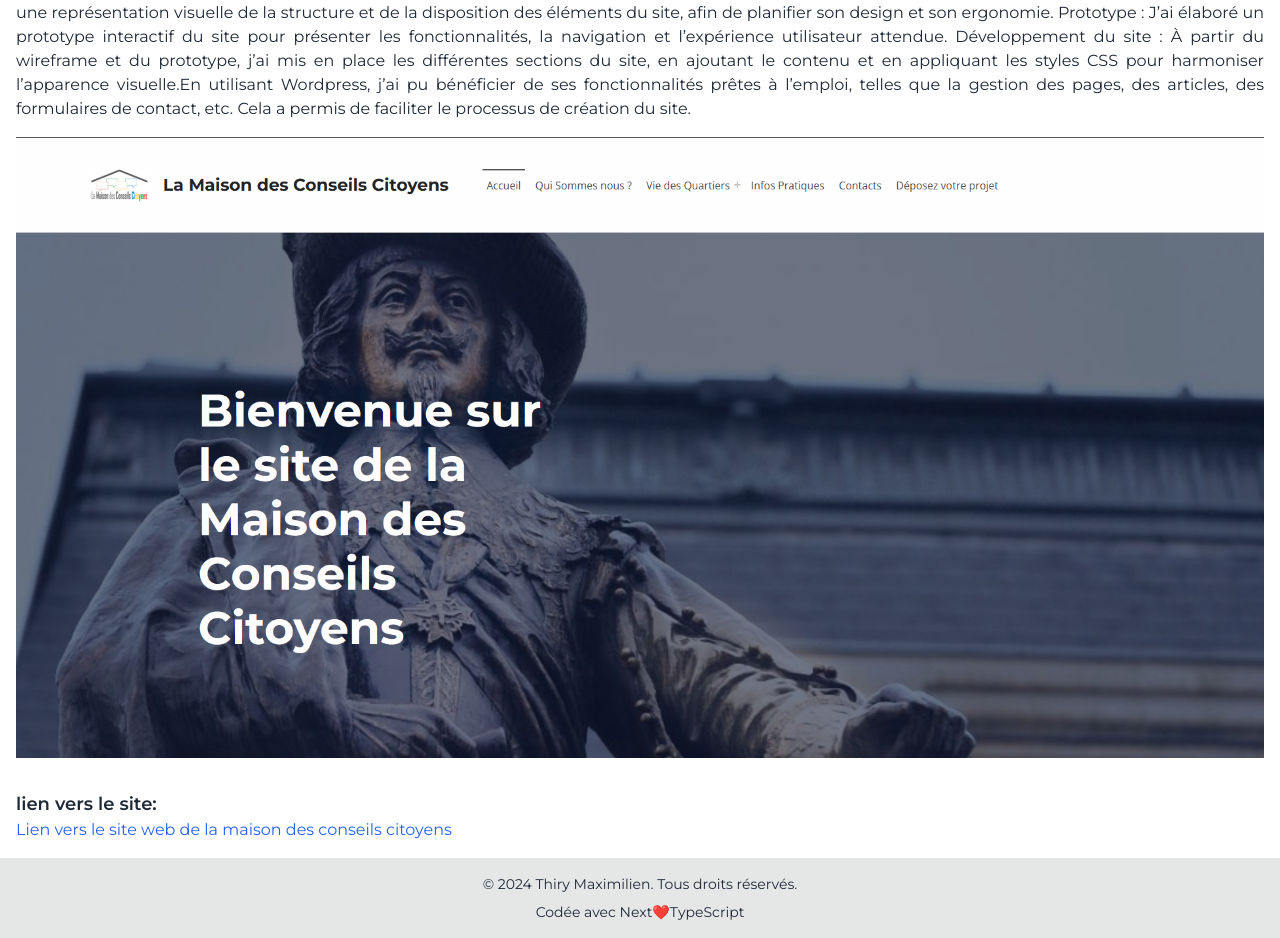
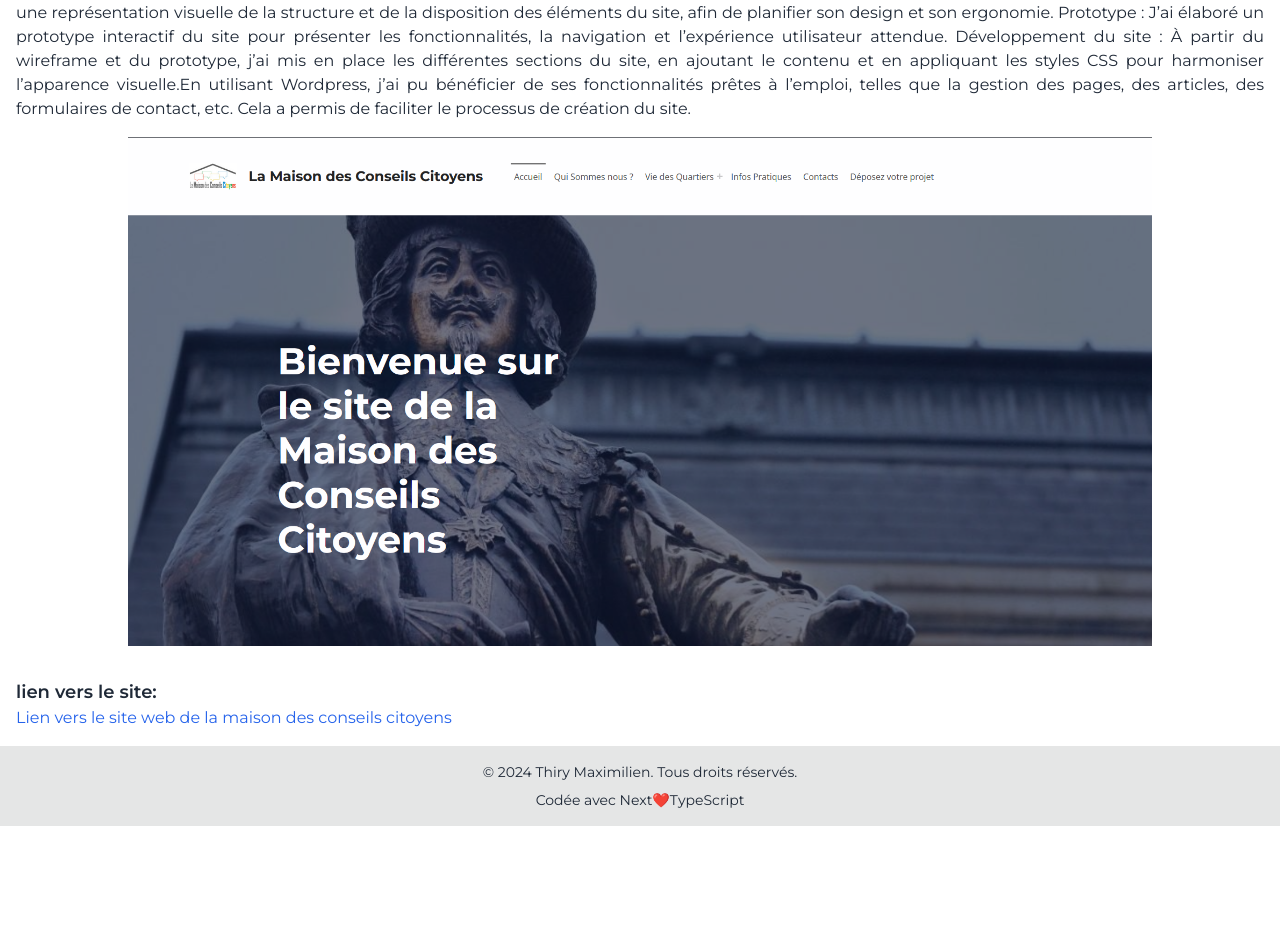
Before and after one commit to zeitounmax/portfolio-zeitoun, a Next.js app: page /dev/maison-conseil in a window 1280 px wide. Shown: the part 421-1359 px from the top of the page. After the commit the page ends 1247 px from the top, so only its background shows below. Built offline with nearby package versions, Linux system fonts and the light colour scheme.

Commit message:
add form contact with EmailJS

```diff
--- a/src/app/dev/maison-conseil/page.tsx
+++ b/src/app/dev/maison-conseil/page.tsx
@@ -38,7 +38,7 @@ const maisonconseils = () => {
         permis de faciliter le processus de création du site.
       </p>
       <div className="mb-8">
-        <div className="mb-4">
+        <div className="mb-4 max-w-5xl mx-auto">
           <Image
             src="/maison-website.png"
             alt="Le site web de la maison conseils citoyens de charleville-mézières"
```
